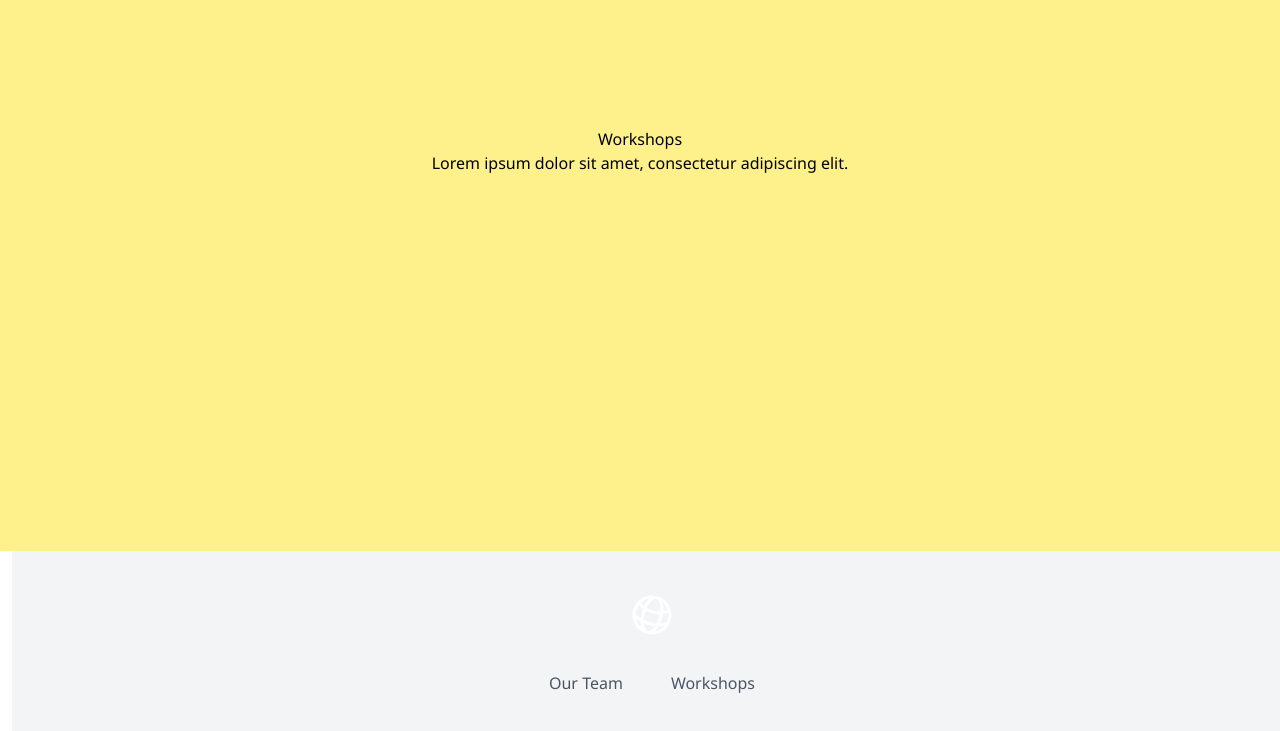
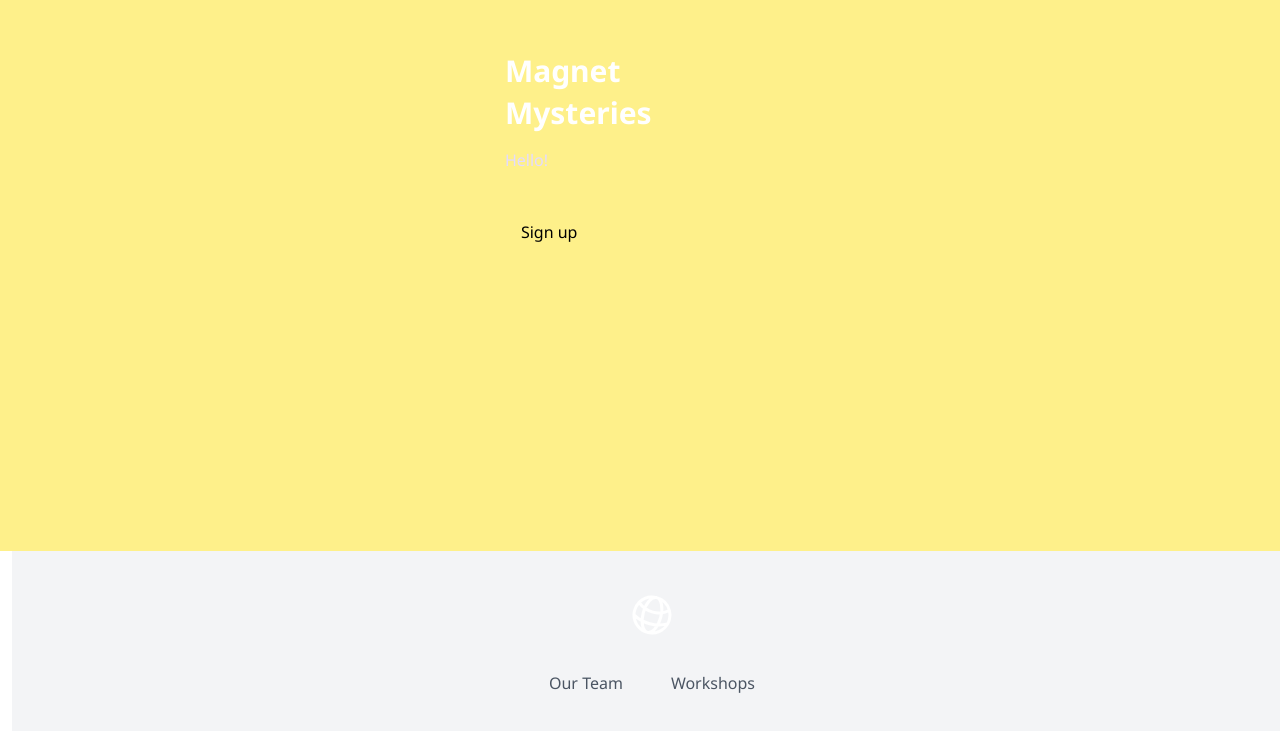
Before and after one commit to byung806/RunwayWebsite, a Next.js app: page / in a window 1280 px wide. Shown: the part 1478-2209 px from the top of the page. Built offline with nearby package versions, Linux system fonts and the light colour scheme.

Commit message:
Add workshop card to courses section

```diff
--- a/ui/components/sections/courses.tsx
+++ b/ui/components/sections/courses.tsx
@@ -1,8 +1,9 @@
+import WorkshopCard from "../workshop-card";
+
 export default function CoursesSection() {
     return (
         <section className="flex h-screen flex-col items-center justify-center bg-yellow-200">
-            <h2>Workshops</h2>
-            <p>Lorem ipsum dolor sit amet, consectetur adipiscing elit.</p>
+            <WorkshopCard imageUrl="/sinerider-bg.webp" title="Magnet Mysteries" description="Hello!" />
         </section>
     );
 }
```
